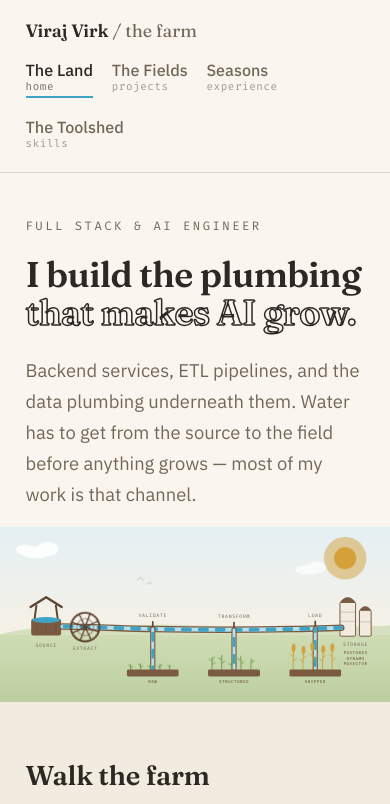
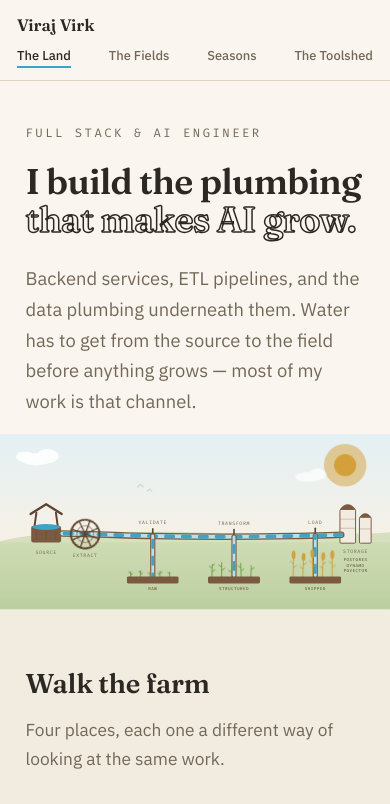
Before and after one commit to euphoricfenix/portfolio_page, a plain HTML site: page index.html in a window 390 px wide. Shown: the top 804 px of the page. Drawn offline with Linux system fonts and the light colour scheme.

Commit message:
Fix header overflow on phone widths
The brand plus four two-line nav links need roughly 590px; a 390px phone
offers about 340px, so the nav wrapped and the sticky header grew to
several rows.

Below 720px the brand and nav now stack onto separate rows, the caption
half of each link is hidden (each one cost a whole line of a sticky
header, and the farm names are the primary labels), and the nav spans the
full width with space-between and no wrapping. Below 400px the type steps
down again and the brand drops its "/ the farm" suffix.

Measured after the change: nav needs 262px against 356px available at
390px wide, and 244px against 326px at 360px.

Also ignores stray Screenshot*.png files in the repo root.

Co-Authored-By: Claude Opus 5 <noreply@anthropic.com>
Claude-Session: https://claude.ai/code/session_01BF9ZW9Mo2EG4eznJj37cPm

```diff
--- a/style.css
+++ b/style.css
@@ -531,9 +531,35 @@ footer p { color: var(--ink-dim); max-width: 40ch; margin: 0 auto 1.75rem; }
 @media (max-width: 720px) {
     .shed-row { grid-template-columns: 1fr; gap: 0.6rem; padding: 1.2rem 0; }
     .phead { padding-top: 2.5rem; }
-    .topbar nav { gap: 1.1rem; }
-    .topbar-inner { gap: 0.75rem; }
     section.band { padding: 3rem 0; }
+
+    /* Brand + four two-line links need ~590px; a phone has ~340px of room.
+       Stack them and drop the captions, which each cost a whole line. */
+    .topbar { padding: 0.7rem 1rem; }
+
+    .topbar-inner {
+        flex-direction: column;
+        align-items: stretch;
+        gap: 0.5rem;
+    }
+
+    .brand { font-size: 0.98rem; }
+
+    .topbar nav {
+        width: 100%;
+        justify-content: space-between;
+        gap: 0.5rem;
+        flex-wrap: nowrap;
+    }
+
+    .nav-sub { display: none; }
+    .nav-main { font-size: 0.82rem; }
+    .topbar nav a { padding-bottom: 2px; }
+}
+
+@media (max-width: 400px) {
+    .nav-main { font-size: 0.76rem; }
+    .brand span { display: none; }
 }
 
 @media (prefers-reduced-motion: reduce) {
```
Also changed, not shown: 1 other file.
